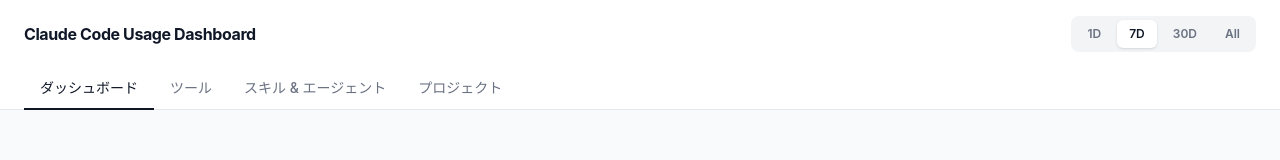
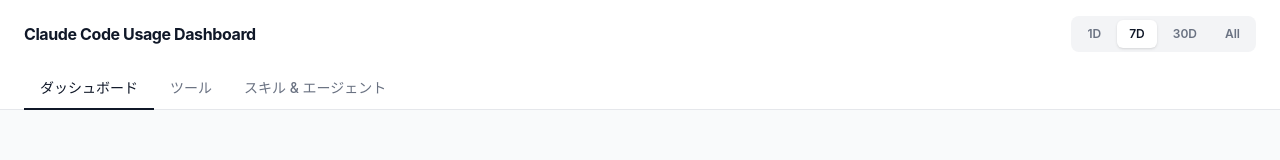
Before and after one commit to cmb-sy/visualize-VibeCoding-Mastering, a React app in the folder frontend/: page / in a window 1280 px wide. Shown: the top 160 px of the page. Built offline with nearby package versions, Linux system fonts and the light colour scheme; no server answers; the database is empty; the HTML template or start-up script is replaced by a standard one.

Commit message:
feat: プロジェクトタブを削除

```diff
--- a/frontend/src/App.tsx
+++ b/frontend/src/App.tsx
@@ -2,13 +2,11 @@
 import { DashboardPage } from './pages/DashboardPage'
 import { ToolsPage } from './pages/ToolsPage'
 import { SkillsPage } from './pages/SkillsPage'
-import { ProjectsPage } from './pages/ProjectsPage'
 
 const TABS = [
   { id: 'dashboard', label: 'ダッシュボード' },
   { id: 'tools', label: 'ツール' },
   { id: 'skills', label: 'スキル & エージェント' },
-  { id: 'projects', label: 'プロジェクト' },
 ]
 
 const PERIODS = [
@@ -67,7 +65,6 @@
         {tab === 'dashboard' && <DashboardPage days={period} />}
         {tab === 'tools' && <ToolsPage />}
         {tab === 'skills' && <SkillsPage />}
-        {tab === 'projects' && <ProjectsPage />}
       </main>
     </div>
   )
```
